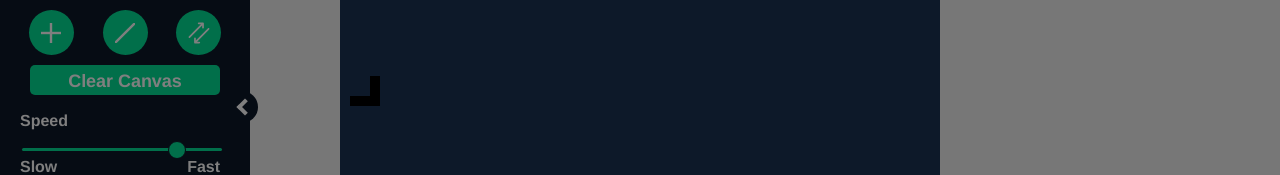
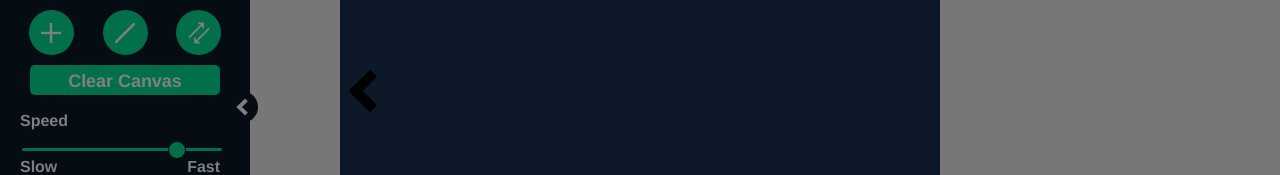
Before and after one commit to KarimElghamry/GraphAV, a React (Create React App) app: page / in a window 1280 px wide. Shown: the part 309-484 px from the top of the page. Built offline with nearby package versions, Linux system fonts and the light colour scheme.

Commit message:
add: left and right props to arrow

```diff
--- a/src/components/Tutorial/Carousel/Arrow.tsx
+++ b/src/components/Tutorial/Carousel/Arrow.tsx
@@ -1,11 +1,23 @@
 import styled from 'styled-components';
 
-const Arrow = styled.div`
-  margin: 10px;
+interface Props {
+  direction: 'left' | 'right';
+}
+
+const Arrow = styled.div<Props>`
+  margin: 15px;
   border: solid black;
   border-width: 0 10px 10px 0;
   display: inline-block;
   padding: 10px;
+
+  transform: rotate(
+    ${(props) => (props.direction === 'left' ? '135deg' : '-45deg')}
+  );
+
+  -webkit-transform: rotate(
+    ${(props) => (props.direction === 'left' ? '135deg' : '-45deg')}
+  );
 `;
 
 export default Arrow;
--- a/src/components/Tutorial/Carousel/Carousel.tsx
+++ b/src/components/Tutorial/Carousel/Carousel.tsx
@@ -1,6 +1,7 @@
 import React, {ReactElement} from 'react';
 import Container from './Container';
 import Arrow from './Arrow';
+import Column from '../../common/Column';
 
 interface Props {
   children?: Array<ReactElement>;
@@ -9,16 +10,9 @@ interface Props {
 const Carousel: React.FC<Props> = (props: Props): ReactElement => {
   return (
     <Container>
-      <div
-        style={{
-          display: 'flex',
-          height: '100%',
-          justifyContent: 'center',
-          alignItems: 'center',
-        }}
-      >
-        <Arrow></Arrow>
-      </div>
+      <Column>
+        <Arrow direction="left"></Arrow>
+      </Column>
     </Container>
   );
 };
```
